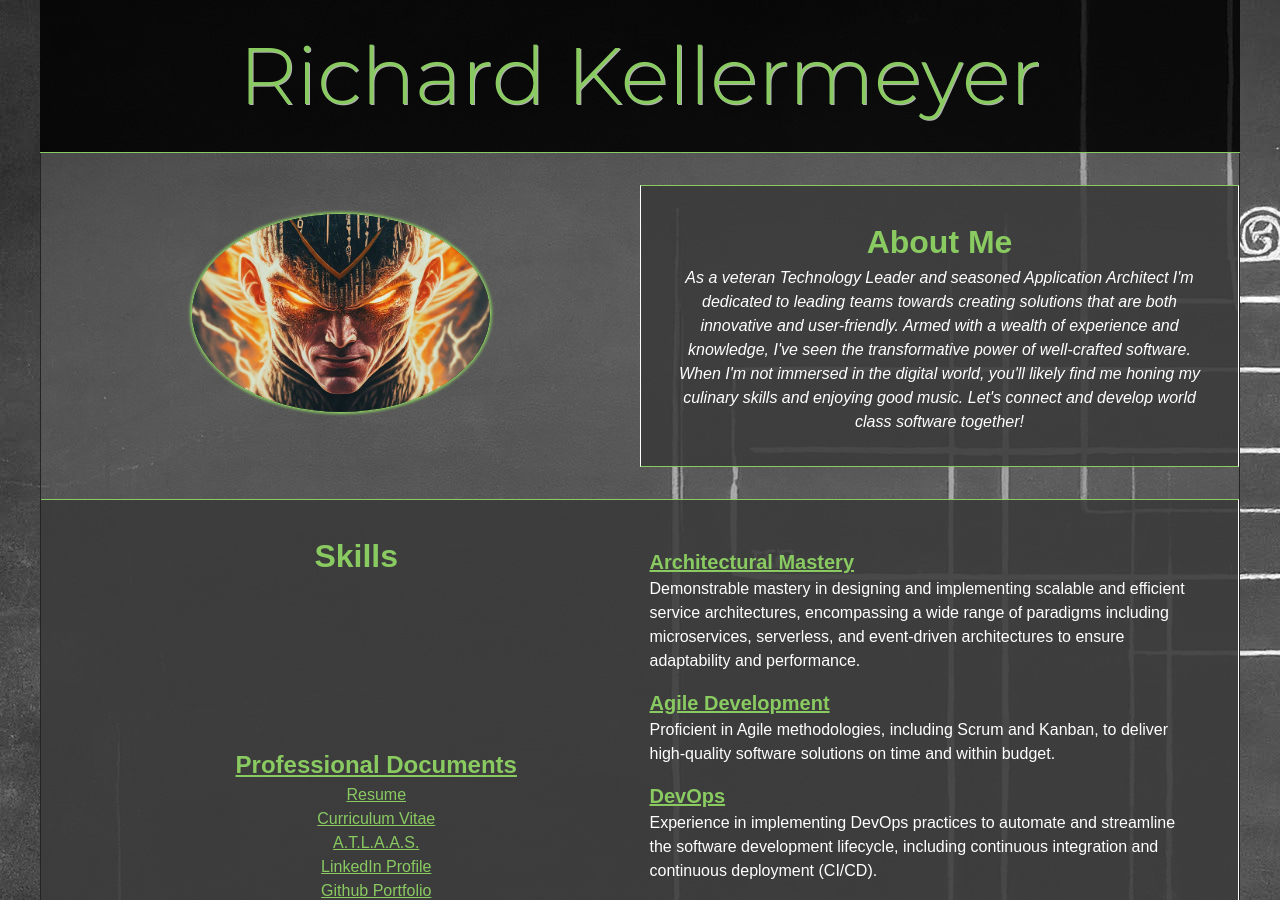
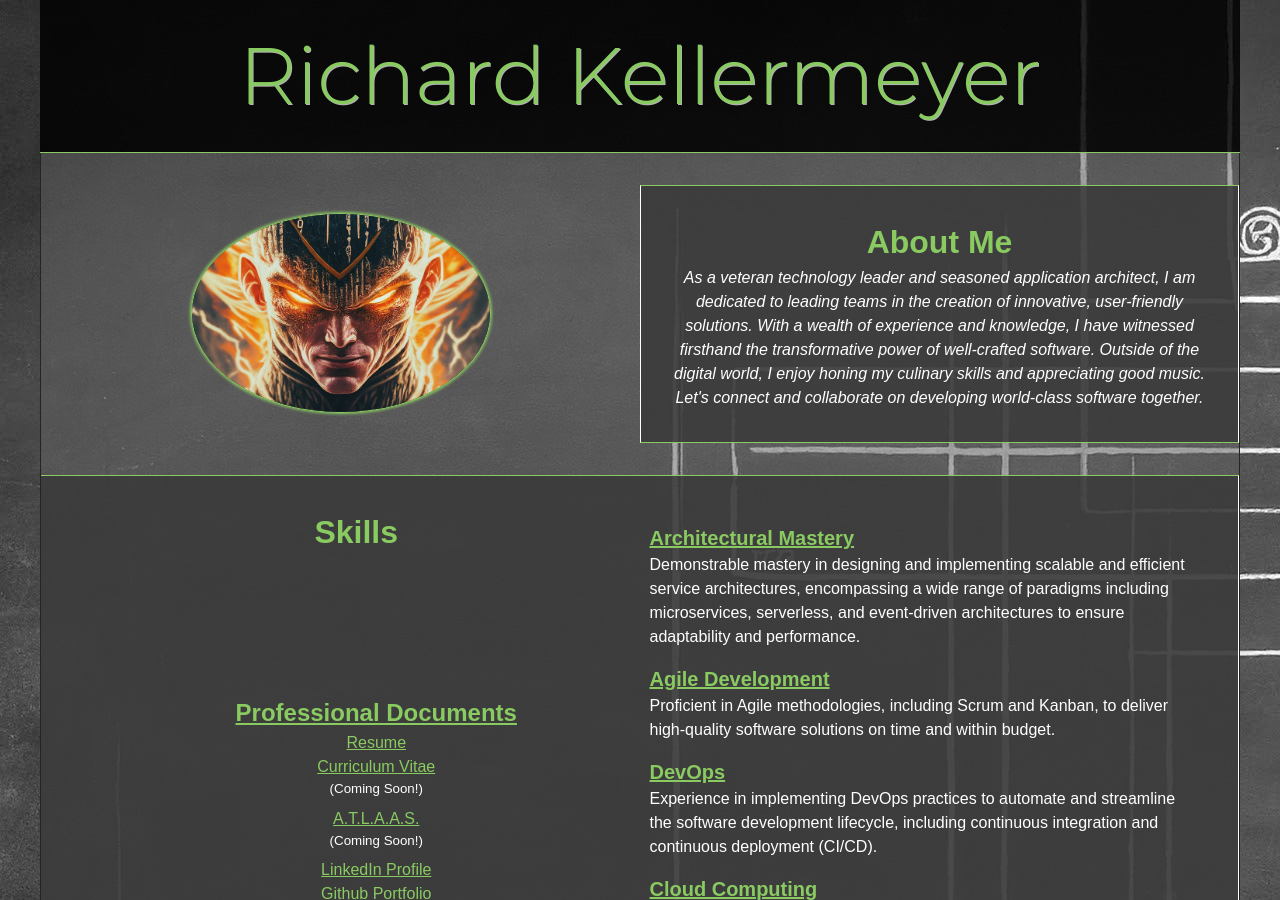
Before and after one commit to rkellermeyer/Me, a Jekyll site: the page built from index.html, in a window 1280 px wide and 900 px high. Built offline with Jekyll 4.4.1, drawn with Linux system fonts in a browser that asks for light colours; some web fonts are replaced.

Commit message:
Copy changes

```diff
--- a/_layouts/home.html
+++ b/_layouts/home.html
@@ -11,7 +11,7 @@ layout: default
   </div>
   <div class="col-12 col-md-6 quote-col grid-container grid-item">
     <h2 class="skills">About Me</h2>
-    <strong class="quote">As a veteran Technology Leader and seasoned Application Architect I'm dedicated to leading teams towards creating solutions that are both innovative and user-friendly. Armed with a wealth of experience and knowledge, I've seen the transformative power of well-crafted software. When I'm not immersed in the digital world, you'll likely find me honing my culinary skills and enjoying good music. Let's connect and develop world class software together!</strong>
+    <strong class="quote">As a veteran technology leader and seasoned application architect, I am dedicated to leading teams in the creation of innovative, user-friendly solutions. With a wealth of experience and knowledge, I have witnessed firsthand the transformative power of well-crafted software. Outside of the digital world, I enjoy honing my culinary skills and appreciating good music. Let's connect and collaborate on developing world-class software together.</strong>
   </div>
 </div>
 
@@ -26,10 +26,10 @@ layout: default
         <a href="{{'/assets/docs/Richard-Kellermeyer-24N-Resume.pdf' | relative_url }}">Resume</a>
       </li>
       <li>
-        <a href="#">Curriculum Vitae</a>
+        <a href="#">Curriculum Vitae</a><br /><sup>(Coming Soon!)</sup>
       </li>
       <li>
-        <a href="#">A.T.L.A.A.S.</a>
+        <a href="#">A.T.L.A.A.S.</a><br /><sup>(Coming Soon!)</sup>
       </li>
       <li>
         <a href="https://www.linkedin.com/in/richard-kellermeyer-b38b7413/">LinkedIn Profile</a>
```
